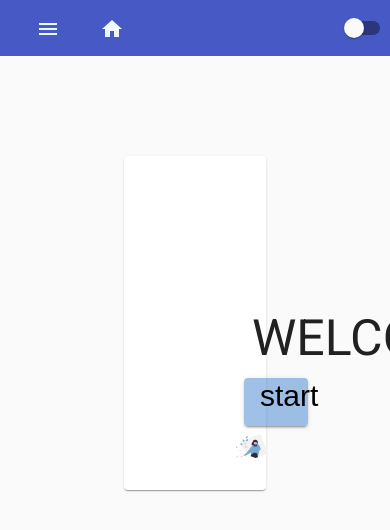
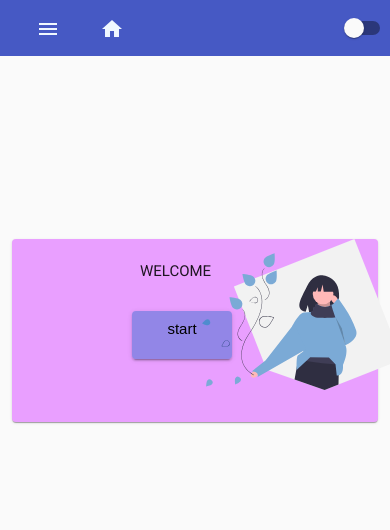
Before and after one commit to Alihkz1/template_with_angular, an Angular app: page /#/menu in a window 390 px wide. Shown: the top 530 px of the page. Built offline with nearby package versions, Linux system fonts and the light colour scheme; a web font is replaced by a local one.

Commit message:
responsive : welcome-page

```diff
--- a/src/app/layout/components/container/container.component.scss
+++ b/src/app/layout/components/container/container.component.scss
@@ -43,3 +43,13 @@ mat-drawer {
 mat-toolbar {
   background-color: rgb(70, 89, 196);
 }
+
+@media screen and (max-width: 770px) {
+  mat-drawer {
+    width: 120px;
+    .sideNav__list__item {
+      font-size: 10px;
+      left: 0px;
+    }
+  }
+}
--- a/src/app/menu/components/landing-page/landing-page.component.html
+++ b/src/app/menu/components/landing-page/landing-page.component.html
@@ -1,16 +1,15 @@
 <div class="container">
-  <div class="row">
-    <div class="col-md-12">
+  <div class="col-12">
     <mat-card class="mat-card__global">
       <div class="row">
-          <div class="col-md-7">
-            <div class="col-md-7__content">
+        <div class="col-7">
+          <div class="col-7__content">
             <mat-card-title><h1>WELCOME</h1></mat-card-title>
             <mat-card-actions>
               <button mat-raised-button (click)="onStart()">
                 <p>start</p>
               </button>
-                <div *ngIf="started" class="col-md-7__progress-bar">
+              <div *ngIf="started" class="col-7__progress-bar">
                 <mat-progress-bar
                   mode="determinate"
                   [value]="value"
@@ -20,7 +19,7 @@
             </mat-card-actions>
           </div>
         </div>
-          <div class="col-md-5">
+        <div class="col-5">
           <div class="img">
             <img
               mat-card-image
@@ -33,4 +32,3 @@
     </mat-card>
   </div>
 </div>
-</div>
--- a/src/app/menu/components/landing-page/landing-page.component.scss
+++ b/src/app/menu/components/landing-page/landing-page.component.scss
@@ -32,3 +32,25 @@ h1 {
 p {
   font-size: 30px;
 }
+
+@media screen and (max-width: 770px) {
+  .col-12 {
+    margin-top: 50%;
+  }
+  .mat-card__global {
+    background-color: rgb(233, 159, 255);
+  }
+  h1,
+  p {
+    font-size: 15px;
+  }
+  button {
+    width: 100px;
+  }
+  img {
+    width: 200px;
+  }
+  .col-7__progress-bar {
+    margin-top: 20px;
+  }
+}
--- a/src/shared/styles/mat-card.styles.scss
+++ b/src/shared/styles/mat-card.styles.scss
@@ -3,19 +3,24 @@
 .mat-card__global {
   color: black;
   border-radius: 30px;
-  /* animation-duration: 2s;
-   animation-name: slide_to_left; */
+
   background-color: rgb(245, 245, 245);
   font-family: "Zen Kurenaido", sans-serif;
 }
 
-/* @keyframes slide_to_left {
-//   0% {
-//     left: 200px;
-//     background-color: rgba(13, 97, 194, 0.397);
-//   }
-//   100% {
-//     left: 0px;
-//     background-color: rgb(255, 255, 255);
-//   }
- }*/
+@media screen and (max-width: 770px) {
+  .mat-card__global {
+    animation-duration: 2s;
+    animation-name: slide_to_left;
+  }
+  @keyframes slide_to_left {
+    0% {
+      left: 200px;
+      background-color: rgba(13, 97, 194, 0.397);
+    }
+    100% {
+      left: 0px;
+      background-color: rgb(255, 255, 255);
+    }
+  }
+}
```
Lines whose indentation alone changed are shown as unchanged.
